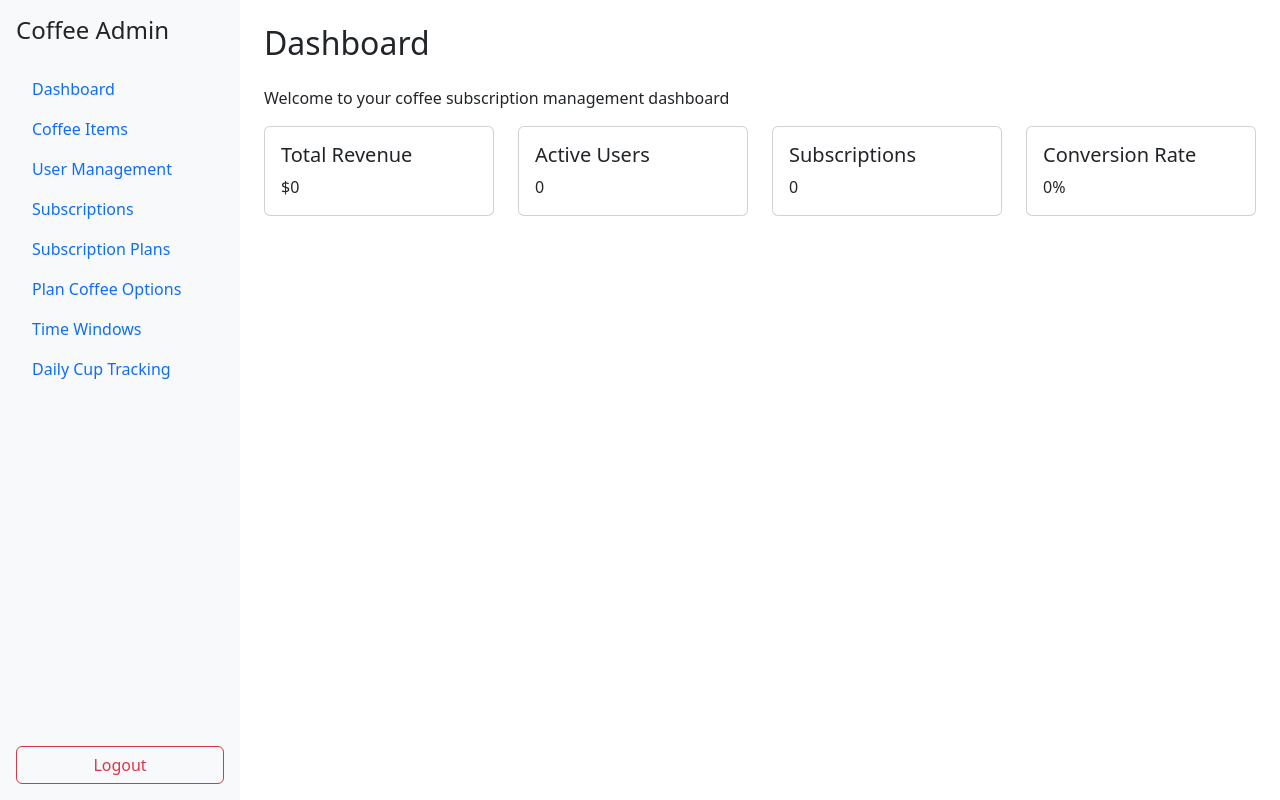
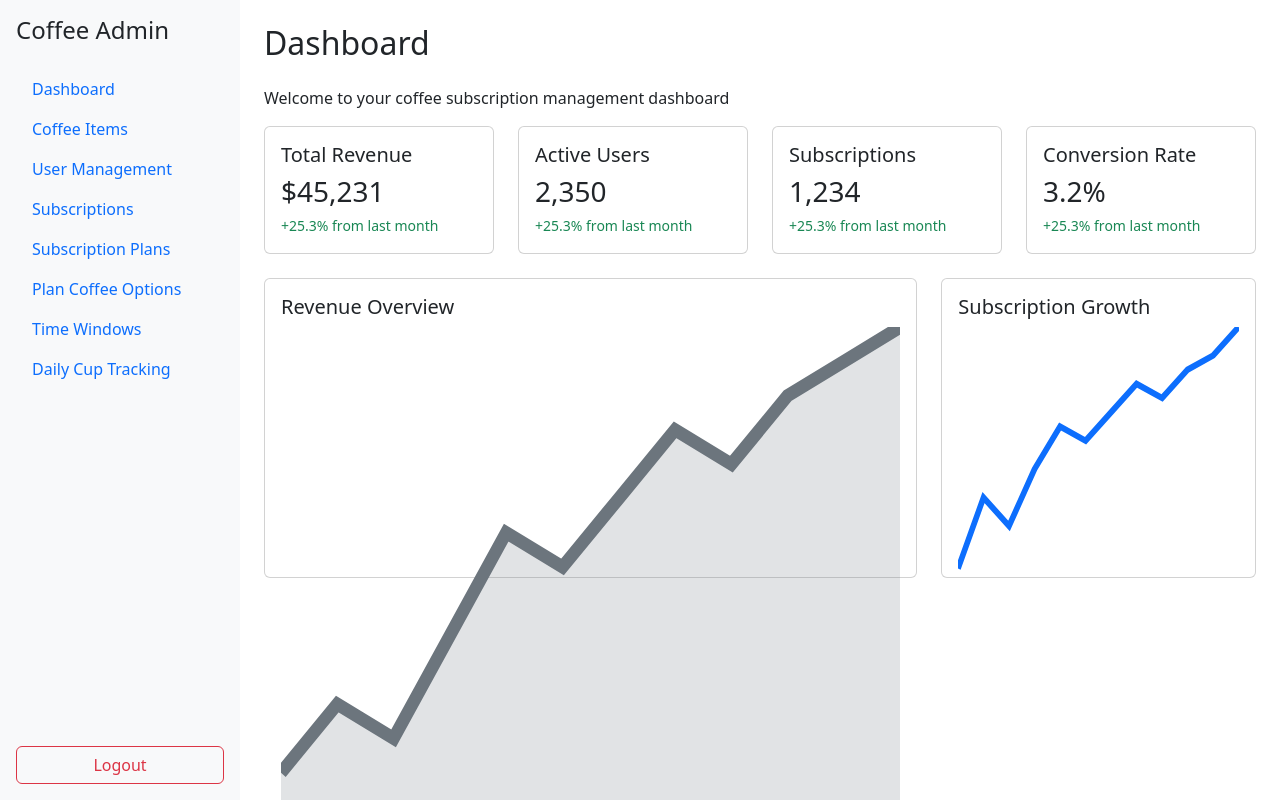
Before and after one commit to nhutai0403/coffee-subscription-web, a React (Vite) app: page /dashboard in a window 1280 px wide. Shown: the top 800 px of the page. Built offline with nearby package versions, Linux system fonts and the light colour scheme; no server answers; sample sign-in values are in the browser's storage.

Commit message:
feat: enhance dashboard and sticky sidebar

```diff
--- a/src/components/DashboardLayout.jsx
+++ b/src/components/DashboardLayout.jsx
@@ -3,9 +3,9 @@ import Sidebar from './Sidebar'
 
 export default function DashboardLayout() {
   return (
-    <div className="d-flex" style={{ minHeight: '100vh' }}>
+    <div style={{ minHeight: '100vh' }}>
       <Sidebar />
-      <div className="flex-grow-1 p-4">
+      <div className="p-4" style={{ marginLeft: 240 }}>
         <Outlet />
       </div>
     </div>
--- a/src/components/Sidebar.jsx
+++ b/src/components/Sidebar.jsx
@@ -12,7 +12,10 @@ export default function Sidebar() {
   }
 
   return (
-    <div className="d-flex flex-column vh-100 p-3 bg-light" style={{ width: 240 }}>
+    <div
+      className="d-flex flex-column vh-100 position-fixed top-0 start-0 p-3 bg-light"
+      style={{ width: 240 }}
+    >
       <h4 className="mb-4">Coffee Admin</h4>
       <Nav className="flex-column mb-auto">
         <Nav.Link as={NavLink} to="/dashboard" end>
--- a/src/pages/Dashboard.jsx
+++ b/src/pages/Dashboard.jsx
@@ -1,40 +1,72 @@
 import { Card, Row, Col } from 'react-bootstrap'
 
+function LineChart({ data, fill = false, color = '#0d6efd' }) {
+  const max = Math.max(...data)
+  const points = data
+    .map((value, index) => {
+      const x = (index / (data.length - 1)) * 100
+      const y = 100 - (value / max) * 100
+      return `${x},${y}`
+    })
+    .join(' ')
+
+  const path = points
+    .split(' ')
+    .map((p, i) => (i === 0 ? `M${p}` : `L${p}`))
+    .join(' ')
+
+  const area = `${path} L100,100 L0,100 Z`
+
+  return (
+    <svg viewBox="0 0 100 100" preserveAspectRatio="none" style={{ width: '100%', height: '100%' }}>
+      {fill && <path d={area} fill={`${color}33`} stroke="none" />}
+      <path d={path} fill="none" stroke={color} strokeWidth="2" />
+    </svg>
+  )
+}
+
 export default function Dashboard() {
+  const stats = [
+    { title: 'Total Revenue', value: '$45,231', change: '+25.3% from last month' },
+    { title: 'Active Users', value: '2,350', change: '+25.3% from last month' },
+    { title: 'Subscriptions', value: '1,234', change: '+25.3% from last month' },
+    { title: 'Conversion Rate', value: '3.2%', change: '+25.3% from last month' },
+  ]
+
+  const revenueData = [30, 40, 35, 50, 65, 60, 70, 80, 75, 85, 90, 95]
+  const subscriptionData = [5, 10, 8, 12, 15, 14, 16, 18, 17, 19, 20, 22]
+
   return (
     <div>
       <h2 className="mb-4">Dashboard</h2>
       <p>Welcome to your coffee subscription management dashboard</p>
       <Row className="g-4 mb-4">
-        <Col md={3}>
-          <Card>
+        {stats.map(stat => (
+          <Col md={3} key={stat.title}>
+            <Card>
+              <Card.Body>
+                <Card.Title>{stat.title}</Card.Title>
+                <h3 className="mb-1">{stat.value}</h3>
+                <small className="text-success">{stat.change}</small>
+              </Card.Body>
+            </Card>
+          </Col>
+        ))}
+      </Row>
+      <Row className="g-4">
+        <Col md={8}>
+          <Card style={{ height: 300 }}>
             <Card.Body>
-              <Card.Title>Total Revenue</Card.Title>
-              <Card.Text>$0</Card.Text>
+              <Card.Title>Revenue Overview</Card.Title>
+              <LineChart data={revenueData} fill color="#6c757d" />
             </Card.Body>
           </Card>
         </Col>
-        <Col md={3}>
-          <Card>
+        <Col md={4}>
+          <Card style={{ height: 300 }}>
             <Card.Body>
-              <Card.Title>Active Users</Card.Title>
-              <Card.Text>0</Card.Text>
-            </Card.Body>
-          </Card>
-        </Col>
-        <Col md={3}>
-          <Card>
-            <Card.Body>
-              <Card.Title>Subscriptions</Card.Title>
-              <Card.Text>0</Card.Text>
-            </Card.Body>
-          </Card>
-        </Col>
-        <Col md={3}>
-          <Card>
-            <Card.Body>
-              <Card.Title>Conversion Rate</Card.Title>
-              <Card.Text>0%</Card.Text>
+              <Card.Title>Subscription Growth</Card.Title>
+              <LineChart data={subscriptionData} color="#0d6efd" />
             </Card.Body>
           </Card>
         </Col>
```
